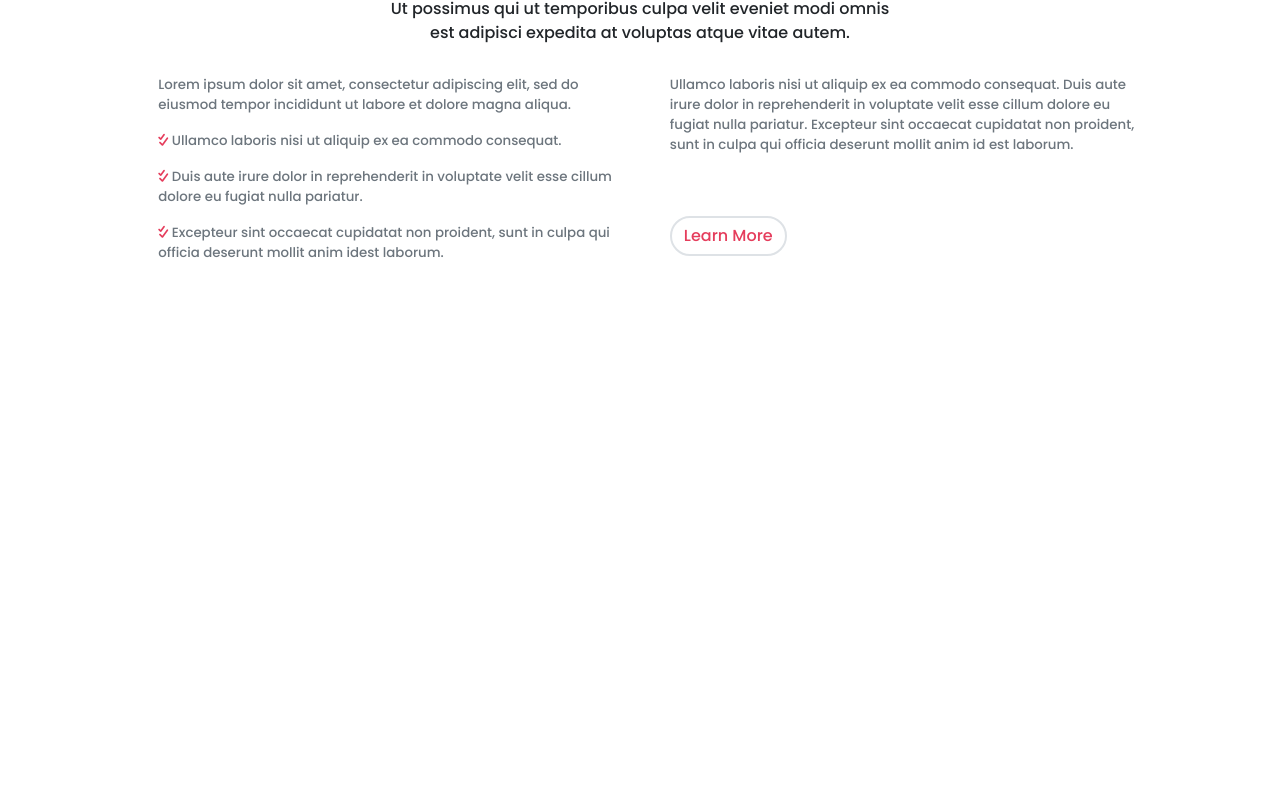
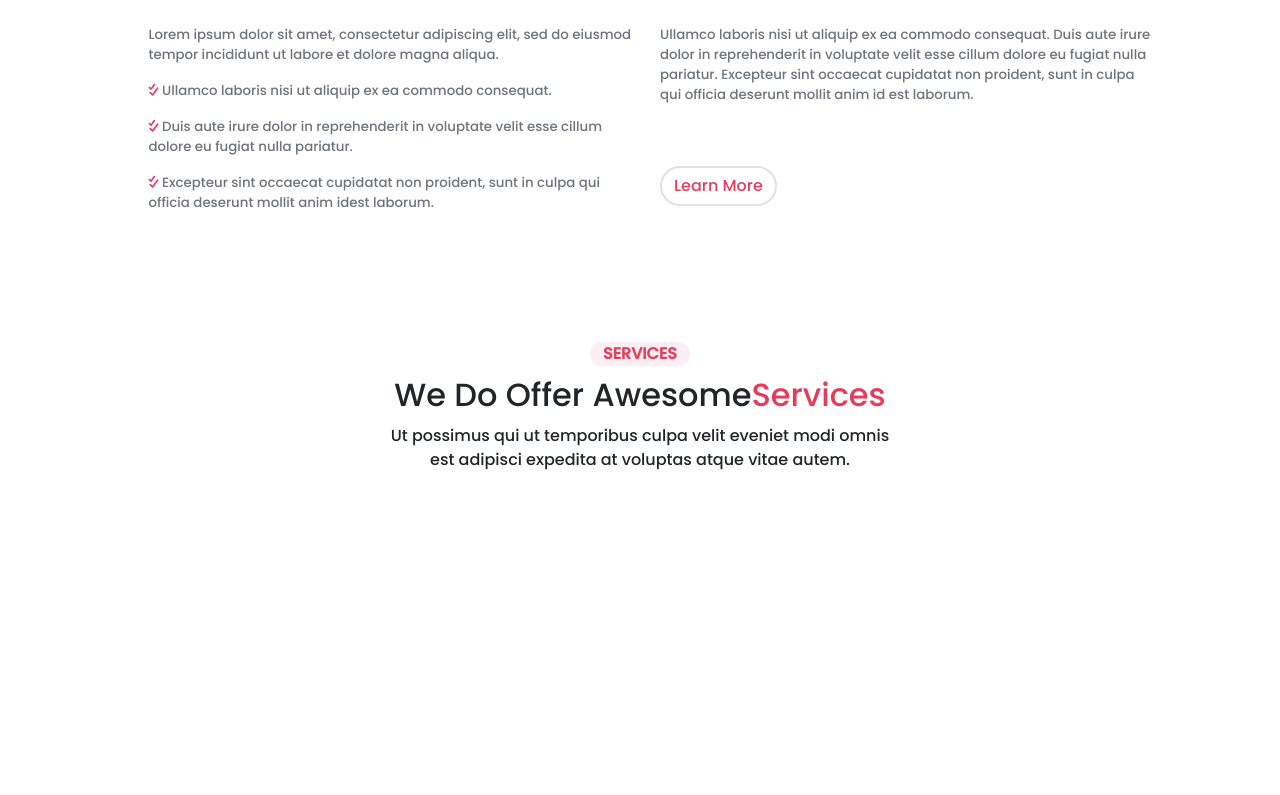
Before and after one commit to iqbalsofia7/Projet_Sofia_Youri, a website: page index.html in a window 1280 px wide. Shown: the part 661-1456 px from the top of the page. Before the commit the page ends 1172 px from the top, so only its background shows below. Drawn offline with nearby package versions, Linux system fonts and the light colour scheme.

Commit message:
ajout titre section2

```diff
--- a/index.html
+++ b/index.html
@@ -11,7 +11,7 @@
 <!-- -------------------------------HEADER-------------------------------------- -->
 <header>
     <nav>
-        <div class="nav">
+        <div class="nav position-fixed w-100">
         <a href="#" class="text-white">MOLENGEEK</a>
         <ul>
             <li><a href="" class="fromCenter">Home</a></li>
@@ -58,6 +58,12 @@
 
 <!-- -------------------------------SECTION 2-------------------------------------- -->
 <section class="sec2">
+    <div class="text-center badgeAbout rounded-pill" role="alert">
+        <span class="fw-bolder about">SERVICES</span>
+    </div>
+    <h2 class="text-center m-auto p-2">We Do Offer Awesome<span class="text-pink">Services</span></h2>
+    <p class="text-center m-auto w-50">Ut possimus qui ut temporibus culpa velit eveniet modi omnis est adipisci expedita at voluptas atque vitae autem.</p>
+    <div class="sec1-flex">
 </section>
 
 <!-- -------------------------------SECTION 3-------------------------------------- -->
--- a/src/sass/modules/_section1.sass
+++ b/src/sass/modules/_section1.sass
@@ -13,11 +13,12 @@ section
     display: grid
     gap: 20px
     grid-template-columns: 50% 50%
-    grid-template-rows: 400px
+    grid-template-rows: 280px
     padding: 2%
     div
-        padding: 2%
+        padding-top: 2%
         font-size: smaller
+        height: auto
 .fa-check-double
     color: #E53D5C
 .boutonSec1
```
Also changed, not shown: public/css/style.css, 1 other file.
